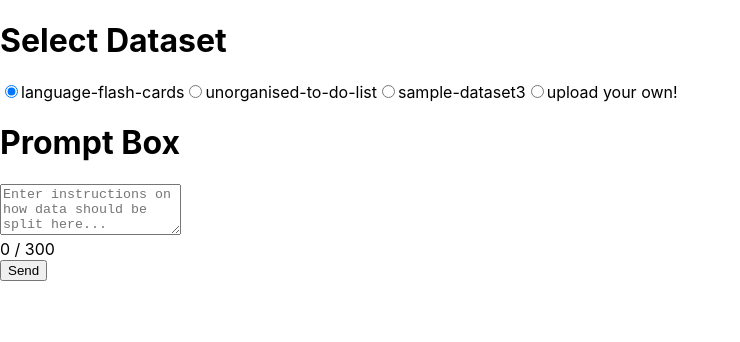
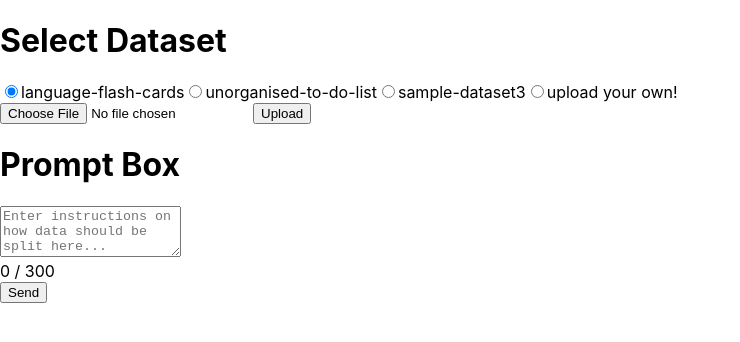
Before and after one commit to kyle-t01/dataset_splitter_with_ai, a React (Create React App) app in the folder frontend/: page / in a window 1280 px wide. Shown: the top 342 px of the page, without its empty margins (0-740 px from the left). Built offline with nearby package versions, Linux system fonts and the light colour scheme.

Commit message:
users may now choose which files to upload in the app homepage

```diff
--- a/frontend/src/App.js
+++ b/frontend/src/App.js
@@ -4,6 +4,7 @@ import { useEffect, useState } from 'react';
 // components
 import PromptBox from "./components/PromptBox"
 import DataSelector from './components/DataSelector';
+import FileUploader from './components/FileUploader';
 
 function App() {
   const [prompt, setPrompt] = useState(null);
@@ -29,6 +30,7 @@ function App() {
   return (
     <div className="App">
       <DataSelector />
+      <FileUploader />
       <PromptBox onResponse={handleOnResponse} onPromptChanged={handleOnPromptChanged} />
     </div>
   );
```
